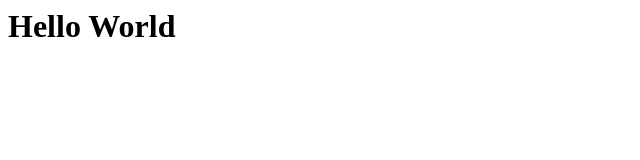
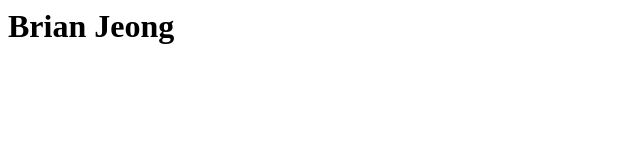
Before and after one commit to math-physics-computer/math-physics-computer.github.io, a plain HTML site: page index.html in a window 1280 px wide. Shown: the whole page, without its empty margins (0-640 px from the left). Drawn offline with Linux system fonts and the light colour scheme.

Commit message:
Update index.html

```diff
--- a/index.html
+++ b/index.html
@@ -1 +1 @@
-<h1>Hello World</h1>
+<h1>Brian Jeong</h1>
```
